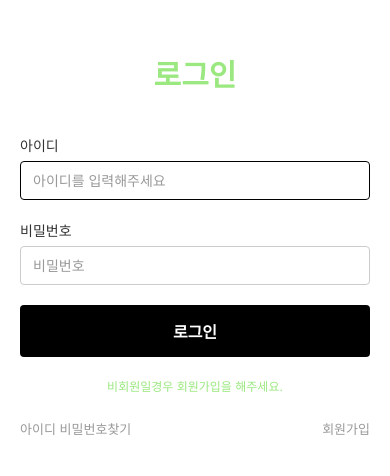
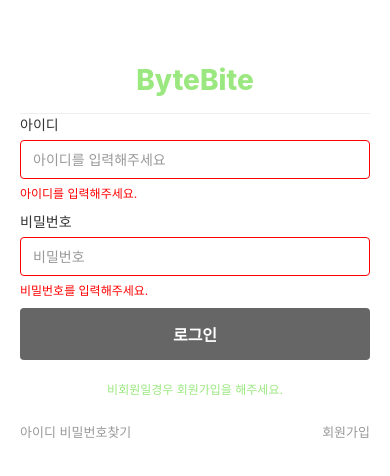
Before and after one commit to zhrldnpftl/DKU-OpenSource-Team12, a React Native app: screen /Login in a window 390 px wide. Shown: the part 178-654 px from the top of the page. Built offline with nearby package versions, Linux system fonts and the light colour scheme.

Commit message:
[0521 희진] LoginScreen 화면 업데이트

```diff
--- a/src/screens/LoginScreen.js
+++ b/src/screens/LoginScreen.js
@@ -1,38 +1,173 @@
-import React from 'react';
-import { View, Text, TextInput, TouchableOpacity, StyleSheet } from 'react-native';
+import React, { useState, useEffect } from 'react';
+import {
+  View,
+  Text,
+  TextInput,
+  TouchableOpacity,
+  StyleSheet,
+  Alert,
+} from 'react-native';
+import { useNavigation } from '@react-navigation/native';
+import AsyncStorage from '@react-native-async-storage/async-storage';
+import HeaderBar from '../components/HeaderBar';
+
 
 export default function LoginScreen() {
+  const navigation = useNavigation();
+
+  const [id, setId] = useState('');
+  const [password, setPassword] = useState('');
+  const [idError, setIdError] = useState('');
+  const [passwordError, setPasswordError] = useState('');
+  const [isValid, setIsValid] = useState(false);
+
+  const validate = () => {
+    let valid = true;
+
+    if (!id) {
+      setIdError('아이디를 입력해주세요.');
+      valid = false;
+    } else if (id.length < 4) {
+      setIdError('아이디는 최소 4자 이상이어야 합니다.');
+      valid = false;
+    } else {
+      setIdError('');
+    }
+
+    if (!password) {
+      setPasswordError('비밀번호를 입력해주세요.');
+      valid = false;
+    } else if (password.length < 6) {
+      setPasswordError('비밀번호는 최소 6자 이상이어야 합니다.');
+      valid = false;
+    } else {
+      setPasswordError('');
+    }
+
+    setIsValid(valid);
+  };
+
+  useEffect(() => {
+    validate();
+  }, [id, password]);
+
+  // [0520 코드 수정]
+  // ✅ 로그인 시도
+  const onLoginPress = async () => {
+    if (!isValid) return;
+
+    try {
+      const response = await fetch('http://localhost:5000/login', {
+        method: 'POST',
+        headers: { 'Content-Type': 'application/json' },
+        body: JSON.stringify({
+          user_id: id,
+          password: password,
+        }),
+      });
+
+      const result = await response.json();
+      console.log('0. ✅ 로그인 응답:', result);
+
+      if (response.status === 404) {
+        setIdError(result.error);
+        return;
+      }
+      if (response.status === 401) {
+        setPasswordError(result.error);
+        return;
+      }
+      if (!response.ok) {
+        Alert.alert('로그인 실패', result.error || '문제가 발생했습니다.');
+        return;
+      }
+
+      // 🔒 값 확인 및 방어 처리
+      const { user_id, email, username } = result;
+
+      if (!user_id || !email || !username) {
+        console.log('❌ 필수 값 누락:', result);
+        Alert.alert('서버 오류', '응답 정보가 부족합니다.');
+        return;
+      }
+
+      // ✅ 저장 안전하게 진행
+      try {
+        await AsyncStorage.setItem('userId', user_id.toString());
+        console.log('2. ✅ userId 저장');
+        await AsyncStorage.setItem('userEmail', email.toString());
+        console.log('3. ✅ email 저장');
+        await AsyncStorage.setItem('userName', username.toString());
+        console.log('4. ✅ username 저장');
+      } catch (e) {
+        console.log('❌ AsyncStorage 저장 실패:', e);
+        Alert.alert('저장 실패', '로컬 저장 중 문제가 발생했습니다.');
+        return;
+      }
+
+      // ✅ 홈 화면 이동
+      navigation.reset({ index: 0, routes: [{ name: 'Home' }] });
+      console.log('5. ✅ Home으로 이동');
+
+    } catch (error) {
+      Alert.alert('서버 오류', '연결에 실패했습니다.');
+      console.log('❌ 서버 통신 오류:', error);
+    }
+  };
+
+
+
+
+  const onFindAccount = () => {
+    navigation.navigate('FindAccount');
+  };
+
+  const onSignUp = () => {
+    navigation.navigate('SignUp');
+  };
+
   return (
     <View style={styles.container}>
-      <Text style={styles.title}>로그인</Text>
+      <HeaderBar />
 
       <Text style={styles.label}>아이디</Text>
       <TextInput
-        style={styles.input}
+        style={[styles.input, idError ? styles.inputError : null]}
         placeholder="아이디를 입력해주세요"
         placeholderTextColor="#999"
+        value={id}
+        onChangeText={setId}
+        autoCapitalize="none"
       />
+      {idError ? <Text style={styles.errorText}>{idError}</Text> : null}
 
       <Text style={styles.label}>비밀번호</Text>
       <TextInput
-        style={[styles.input, styles.passwordInput]}
+        style={[styles.input, passwordError ? styles.inputError : null]}
         placeholder="비밀번호"
         placeholderTextColor="#999"
         secureTextEntry={true}
+        value={password}
+        onChangeText={setPassword}
       />
+      {passwordError ? <Text style={styles.errorText}>{passwordError}</Text> : null}
 
-      <TouchableOpacity style={styles.loginButton}>
+      <TouchableOpacity
+        style={[styles.loginButton, !isValid && styles.loginButtonDisabled]}
+        disabled={!isValid}
+        onPress={onLoginPress}
+      >
         <Text style={styles.loginButtonText}>로그인</Text>
       </TouchableOpacity>
 
       <Text style={styles.signupGuide}>비회원일경우 회원가입을 해주세요.</Text>
 
       <View style={styles.linkRow}>
-        <TouchableOpacity>
+        <TouchableOpacity onPress={onFindAccount}>
           <Text style={styles.linkText}>아이디 비밀번호찾기</Text>
         </TouchableOpacity>
 
-        <TouchableOpacity>
+        <TouchableOpacity onPress={onSignUp}>
           <Text style={styles.linkText}>회원가입</Text>
         </TouchableOpacity>
       </View>
@@ -47,9 +182,9 @@ const styles = StyleSheet.create({
     backgroundColor: '#fff',
     justifyContent: 'center',
   },
-  title: {
-    fontSize: 30,
-    fontWeight: '700',
+  logo: {
+    fontSize: 32,
+    fontWeight: '800',
     color: '#9ae87f',
     textAlign: 'center',
     marginBottom: 40,
@@ -66,12 +201,17 @@ const styles = StyleSheet.create({
     borderRadius: 4,
     paddingHorizontal: 12,
     paddingVertical: 10,
-    marginBottom: 20,
+    marginBottom: 5,
     fontSize: 14,
     color: '#333',
   },
-  passwordInput: {
-    borderColor: '#ccc',
+  inputError: {
+    borderColor: 'red',
+  },
+  errorText: {
+    color: 'red',
+    marginBottom: 10,
+    fontSize: 12,
   },
   loginButton: {
     backgroundColor: '#000',
@@ -79,6 +219,9 @@ const styles = StyleSheet.create({
     paddingVertical: 14,
     alignItems: 'center',
     marginBottom: 20,
+  },
+  loginButtonDisabled: {
+    backgroundColor: '#666',
   },
   loginButtonText: {
     color: '#fff',
```
